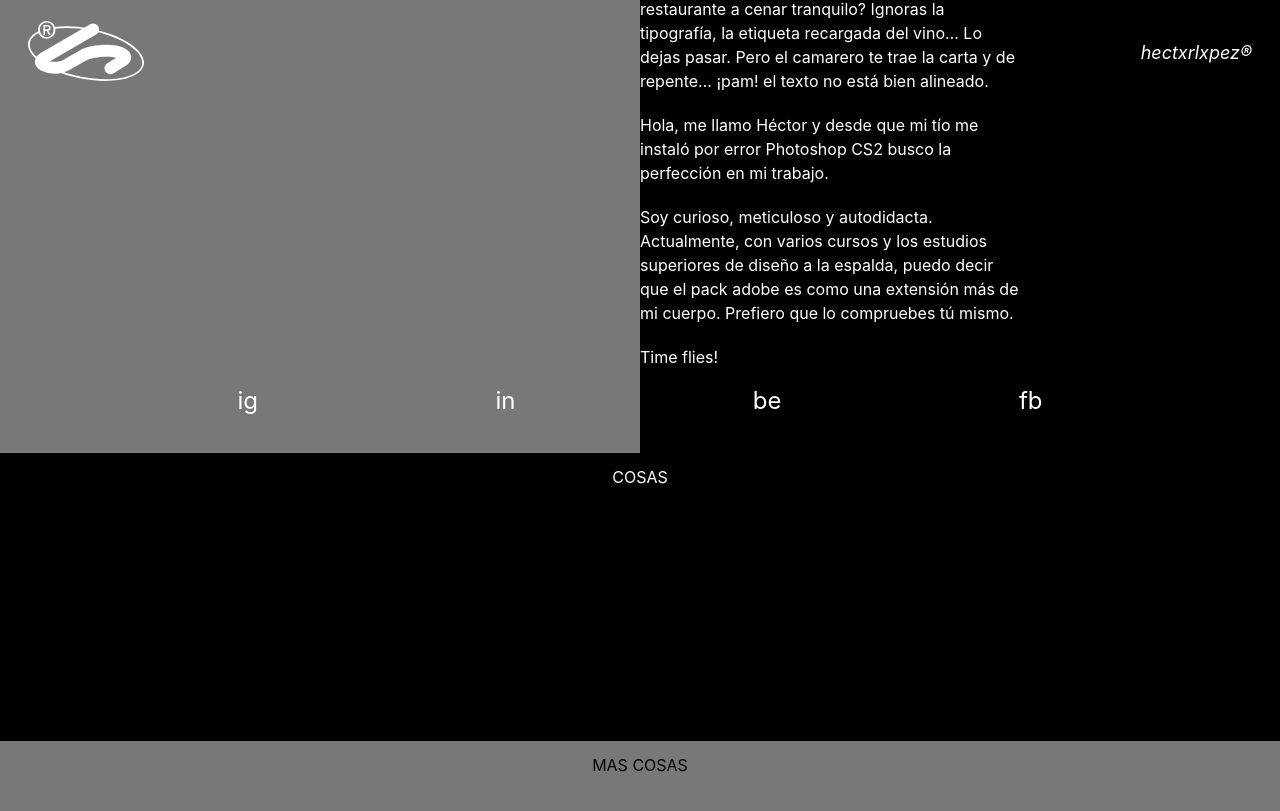
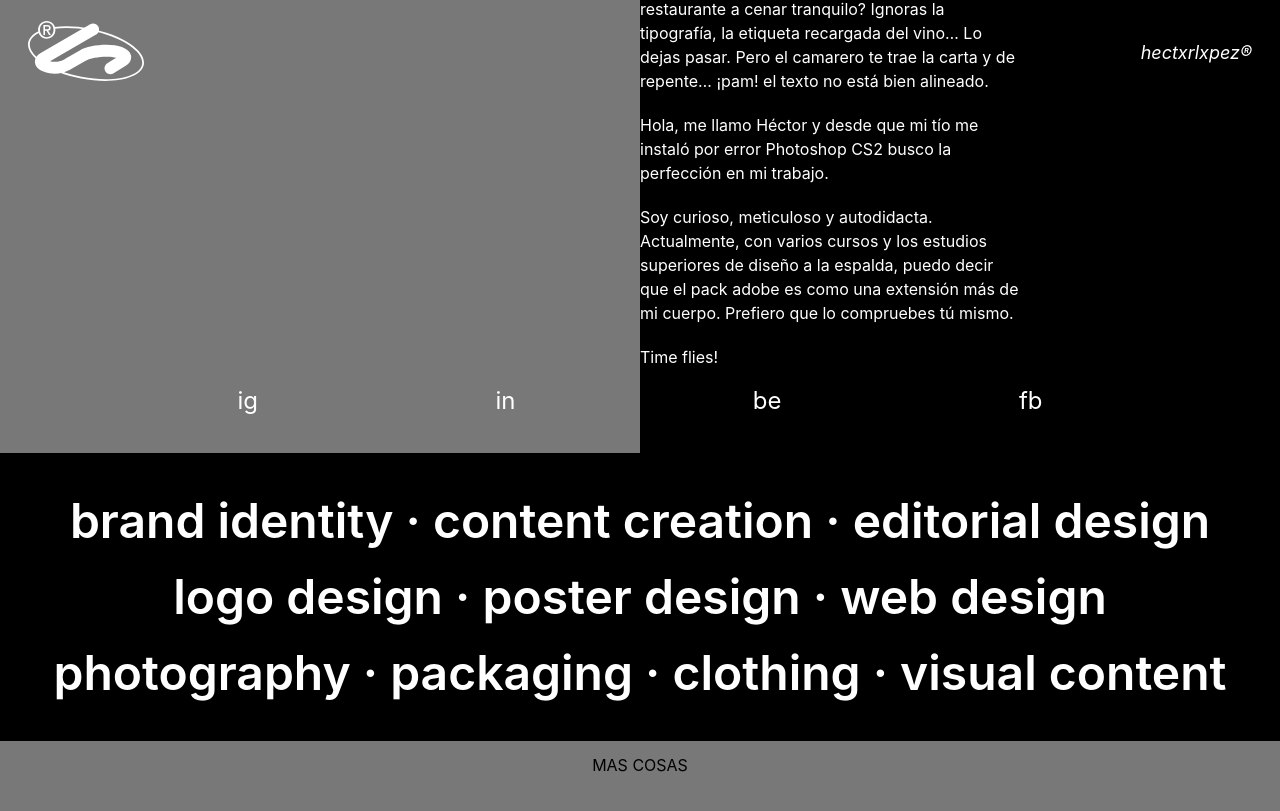
Before and after one commit to gitradonz/hectorlopez-portfolio, a React (Create React App) app: page /about in a window 1280 px wide. Shown: the part 347-1158 px from the top of the page. Built offline with nearby package versions, Linux system fonts and the light colour scheme.

Commit message:
Added about skills

```diff
--- a/src/sections/About.js
+++ b/src/sections/About.js
@@ -25,8 +25,10 @@ export default function About() {
         </div>
       </div>
       <div className="flex flex-col">
-        <div className="h-72 w-screen bg-black text-white text-center pt-3">
-          COSAS
+        <div className="h-72 w-screen bg-black text-white text-center flex flex-col gap-7 justify-center text-5xl font-semibold">
+          <p>{`brand identity · content creation · editorial design`}</p>
+          <p>{`logo design · poster design · web design`}</p>
+          <p>{`photography · packaging · clothing · visual content`}</p>
         </div>
         <div className="h-[576px] w-screen bg-gray text-center pt-3">
           MAS COSAS
```
